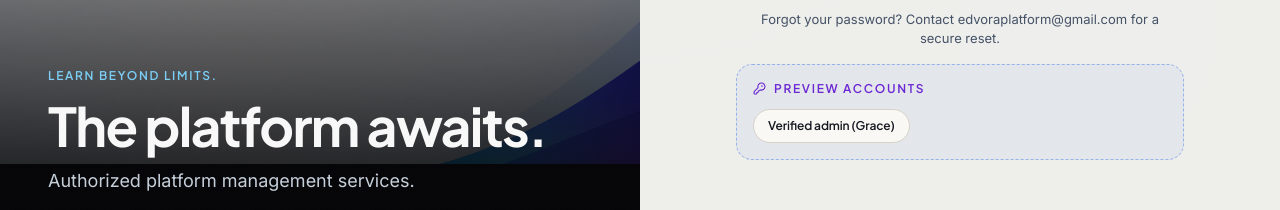
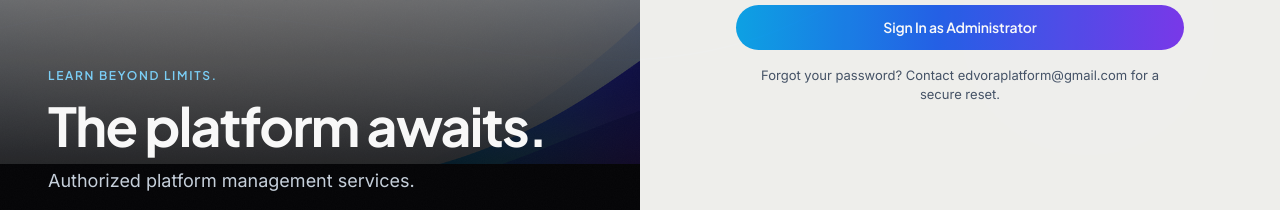
Before and after one commit to Cypher-techy/learning-management-system, a Next.js app: page /auth/administrator in a window 1280 px wide. Shown: the part 556-766 px from the top of the page. Built offline with nearby package versions, Linux system fonts and the light colour scheme; no server answers.

Commit message:
Remove preview account sign-in shortcuts
Co-authored-by: arena-agent <297053741+arena-agent@users.noreply.github.com>

```diff
--- a/src/app/auth/[role]/page.tsx
+++ b/src/app/auth/[role]/page.tsx
@@ -4,19 +4,14 @@ import { useParams, useRouter } from "next/navigation";
 import Link from "next/link";
 import Image from "next/image";
 import { motion } from "framer-motion";
-import { Eye, EyeOff, KeyRound } from "lucide-react";
+import { Eye, EyeOff } from "lucide-react";
 import { Logo } from "@/components/Logo";
 import { api } from "@/lib/client";
 
-const META: Record<string, { title: string; subtitle: string; demo: { email: string; password: string; label: string }[] }> = {
-  student: { title: "Student", subtitle: "Learn, explore courses and develop new skills.", demo: [
-    { email: "faith@example.co.ke", password: "Learn@2026", label: "Free student (Faith)" },
-    { email: "david@example.co.ke", password: "Learn@2026", label: "Premium student (David)" }] },
-  tutor: { title: "Tutor", subtitle: "Share knowledge, teach students and earn.", demo: [
-    { email: "amina@elimubora.ac.ke", password: "Teach@2026", label: "Verified tutor (Dr Amina)" },
-    { email: "kevin.omondi@example.co.ke", password: "Kevin@2026", label: "Pending applicant (Kevin)" }] },
-  administrator: { title: "Administrator", subtitle: "Authorized platform management services.", demo: [
-    { email: "admin@elimubora.ac.ke", password: "Admin@2026", label: "Verified admin (Grace)" }] },
+const META: Record<string, { title: string; subtitle: string }> = {
+  student: { title: "Student", subtitle: "Learn, explore courses and develop new skills." },
+  tutor: { title: "Tutor", subtitle: "Share knowledge, teach students and earn." },
+  administrator: { title: "Administrator", subtitle: "Authorized platform management services." },
 };
 
 export default function AuthPage() {
@@ -38,10 +33,10 @@ export default function AuthPage() {
     else router.replace(`/dashboard/${u.role === "administrator" ? "admin" : u.role}`);
   }
 
-  async function login(e?: any, demo?: { email: string; password: string }) {
+  async function login(e?: any) {
     e?.preventDefault(); setBusy(true); setErr(""); setInfo("");
     try {
-      const r = await api("/api/auth/login", { method: "POST", body: JSON.stringify({ email: demo?.email || form.email, password: demo?.password || form.password, expectedRole: role }) });
+      const r = await api("/api/auth/login", { method: "POST", body: JSON.stringify({ email: form.email, password: form.password, expectedRole: role }) });
       redirect(r);
     } catch (x) { setErr(x instanceof Error ? x.message : "Sign in failed"); }
     finally { setBusy(false); }
@@ -101,10 +96,6 @@ export default function AuthPage() {
                   <button type="button" onClick={() => setShowPw(!showPw)} className="absolute right-3 top-1/2 -translate-y-1/2 text-slate-400" aria-label="Toggle password visibility">{showPw ? <EyeOff size={17} /> : <Eye size={17} />}</button></div></div>
               <button disabled={busy} className="btn-primary w-full !py-3.5">{busy ? "Signing in…" : `Sign In as ${meta.title}`}</button>
               <p className="type-caption type-wrap-anywhere text-center text-slate-600">Forgot your password? Contact edvoraplatform@gmail.com for a secure reset.</p>
-              <div className="rounded-2xl border border-dashed border-brand-500/40 bg-brand-500/5 p-4">
-                <p className="type-eyebrow flex items-center gap-2 text-brand-700"><KeyRound size={13} /> Preview accounts</p>
-                <div className="mt-3 flex flex-wrap gap-2">{meta.demo.map(d => <button key={d.email} type="button" disabled={busy} onClick={() => login(null, d)} className="btn-light !px-3.5 !py-2 !text-xs">{d.label}</button>)}</div>
-              </div>
             </form>
           ) : step === 2 ? (
             <form onSubmit={register} className="mt-6 space-y-4">
```
Also changed, not shown: 1 other file (tests, documents, lock files or other folders).
